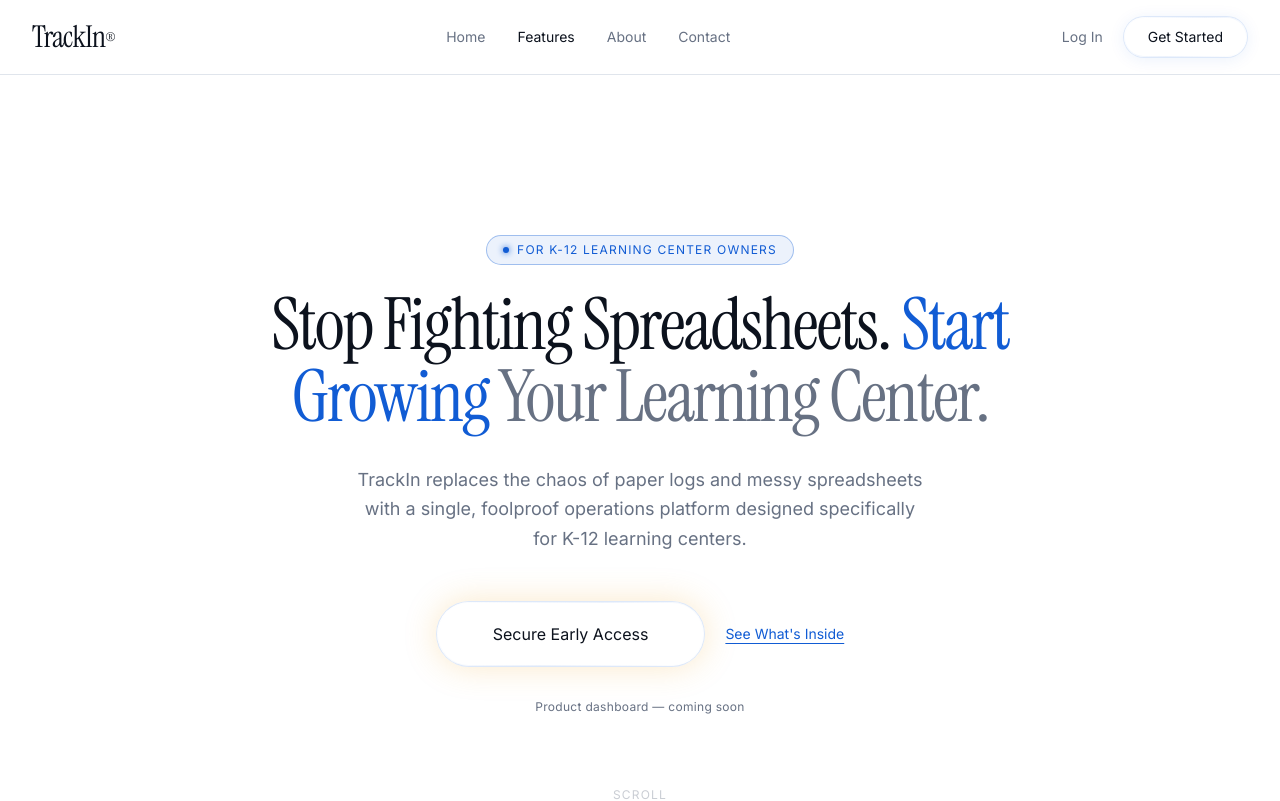
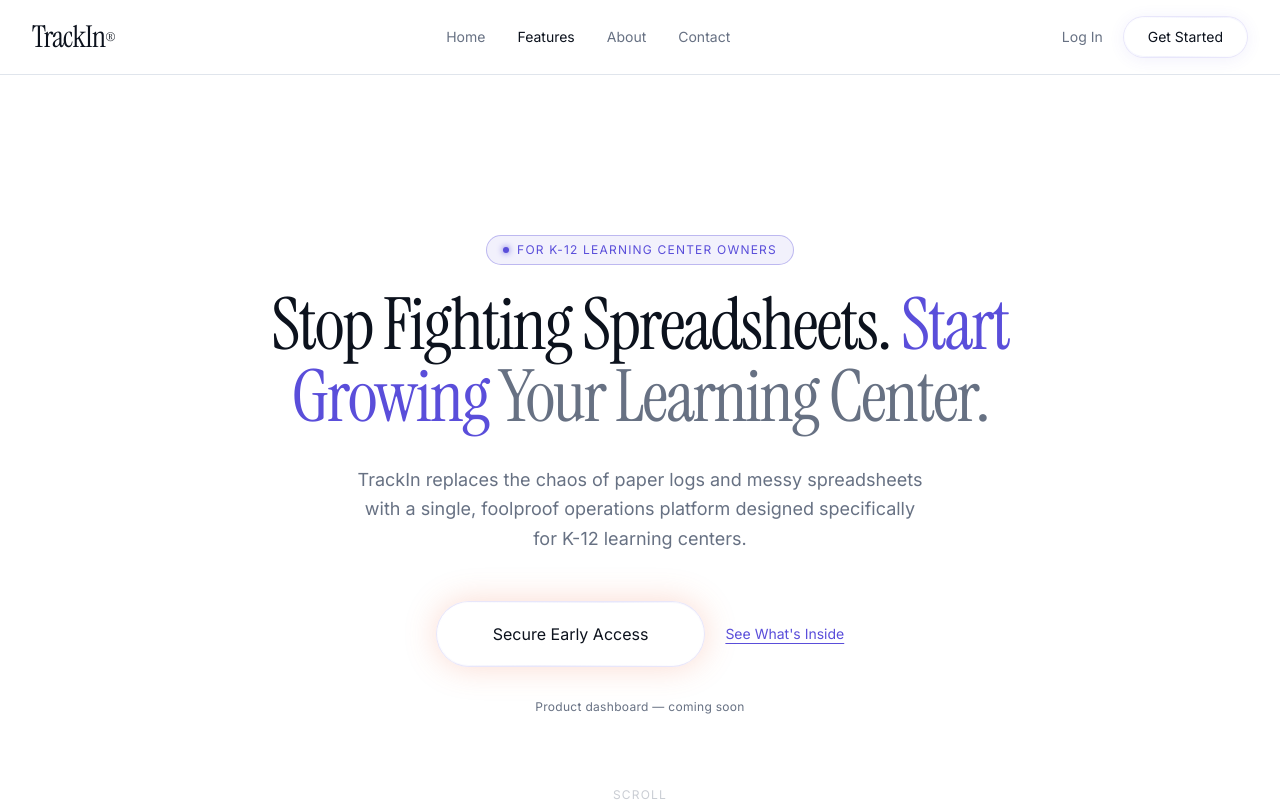
Before and after one commit to spithiya/trackin-landing, a Next.js app: page / in a window 1280 px wide. Shown: the top 801 px of the page. Built offline with nearby package versions, Linux system fonts and the light colour scheme.

Commit message:
Swap to Palette B (indigo/violet + coral) with bold sections
Confirms the .section-bold/.section-cta gradients from the last
commit re-tint correctly with just the two-variable swap.

```diff
--- a/app/globals.css
+++ b/app/globals.css
@@ -13,15 +13,15 @@
 }
 
 :root {
-  /* Palette A — Refined Blue + Amber */
+  /* Palette B — Indigo/Violet + Coral */
   --background: hsl(0 0% 100%);
   --foreground: hsl(220 40% 8%);
   --muted-foreground: hsl(220 12% 46%);
-  --primary: hsl(217 85% 45%);
+  --primary: hsl(245 65% 58%);
   --primary-foreground: hsl(0 0% 100%);
   --secondary: hsl(214 32% 95%);
   --muted: hsl(214 32% 95%);
-  --accent: hsl(38 85% 55%);
+  --accent: hsl(14 85% 60%);
   --border: hsl(214 25% 88%);
   --input: hsl(214 25% 88%);
   --font-display: var(--font-instrument-serif, 'Instrument Serif', serif);
```
